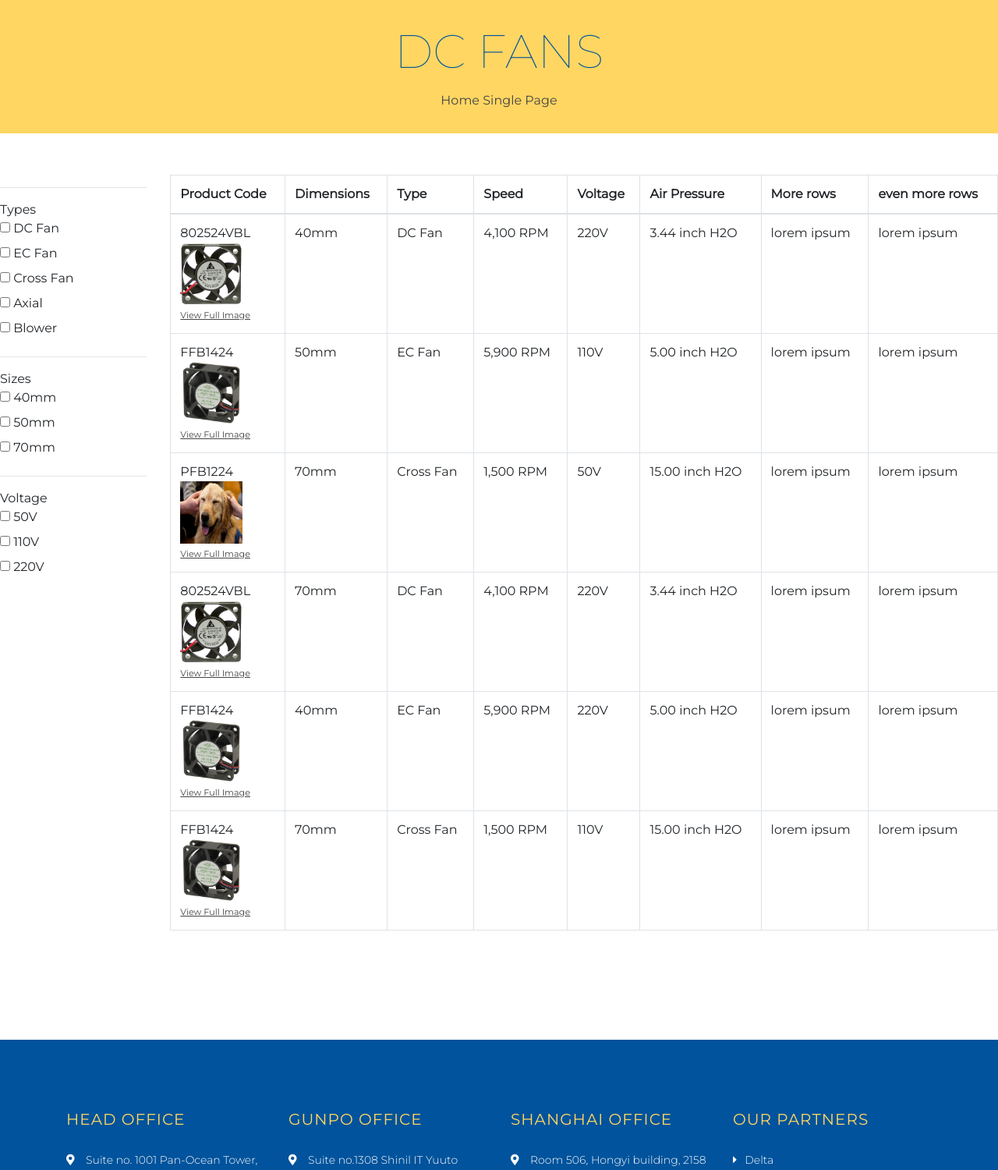
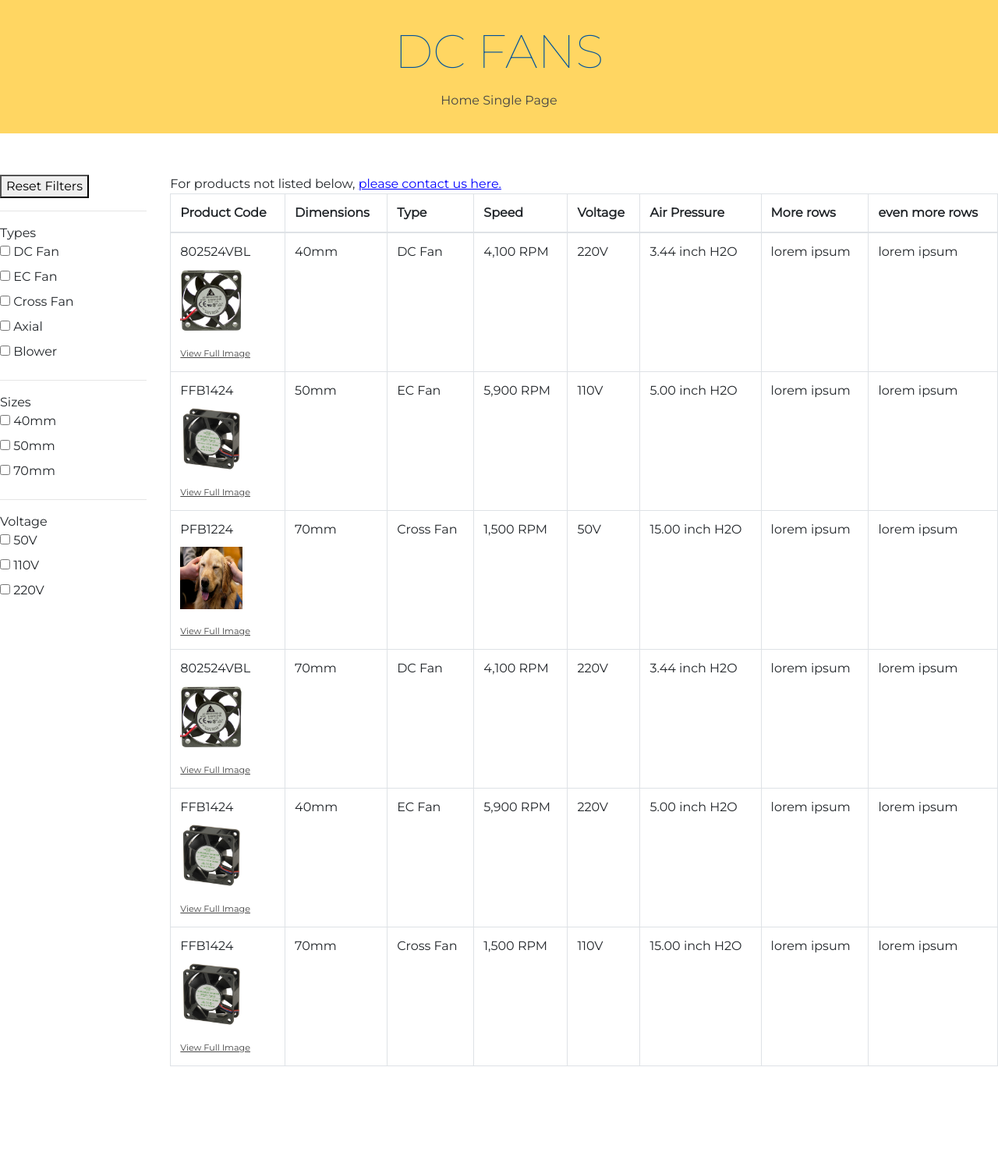
Before and after one commit to onanalee/BJS_website, a Flask app: page /dc_fans in a window 1280 px wide. Shown: the part 96-1596 px from the top of the page at 78% size. Run offline with Flask 2, Linux system fonts and the light colour scheme; some libraries are stand-ins or nearby versions.

Commit message:
table header sticky + reset button

```diff
--- a/static/checkbox.js
+++ b/static/checkbox.js
@@ -88,3 +88,7 @@ function setVisibility() {
         }
     });
 }
+
+function reset () {
+    location.reload();
+}
--- a/static/style.css
+++ b/static/style.css
@@ -1720,12 +1720,8 @@ a:hover, a:active, a:focus {
     padding: 45px 0 65px 0;
 }
 
-.single h1, .single h2, .single h3, .single h4, .single h5, .single h6 {
-    font-weight: 400;
-}
-
 .single img {
-    /* margin: 10px 0 15px 0; */
+    margin: 10px 0 15px 0;
 }
 
 .single .table, .single .list-group {
@@ -1980,7 +1976,11 @@ a:hover, a:active, a:focus {
 }
 
 /* TABLES START */
-
+th {
+    background:white;
+    position: sticky;
+    top:0;
+}
 .tableImage {
     width: 10vh;
     height: 10vh;
--- a/templates/contact_us.html
+++ b/templates/contact_us.html
@@ -104,7 +104,7 @@
                         <h2>Contact Us</h2>
                     </div>
                     <div class="col-12">
-                        <p>Staying connecting is our utmost priority.</p>
+                        <p>Staying connected is our utmost priority.</p>
                         <p>Please fill out the form and we will get back to you as soon as possible.</p>
                     </div>
                 </div>
--- a/templates/dc_fans.html
+++ b/templates/dc_fans.html
@@ -522,10 +522,10 @@
                     <p>DC Fans</p>
                     <h2>Dog Cat fans...</h2>
                 </div> -->
-
             <div class="row">
                 <div class="col-2" id="filter-input-wrapper">
                     <div>
+                        <button onclick="reset()">Reset Filters</button>
                         <hr>
                         <div>Types</div>
                         <div><input type="checkbox" id="DC" name="productType" value="DC">
@@ -574,9 +574,14 @@
                 <div class="col-10" id="wrapper">
                     <!-- <img class="img-fluid rounded" src="../static/img/single.jpg" alt="Image"> -->
 
+                    <div>
+                        For products not listed below, <a class="partnerLink" target="_blank" rel="noopener noreferrer"
+                            href="/contact_us">please contact us here.
+                        </a>
+                    </div>
                     <table class="table table-bordered">
                         <thead>
-                            <tr>
+                            <tr id="sticky">
                                 <th>Product Code</th>
                                 <th>Dimensions</th>
                                 <th>Type</th>
@@ -609,7 +614,7 @@
                                     <td>lorem ipsum</td>
                                 </tr>
                             </div>
-                            <div >
+                            <div>
                                 <tr class="productItem EC 110V 50mm">
                                     <td>FFB1424
                                         <div>
@@ -670,7 +675,7 @@
                                     <td>lorem ipsum</td>
                                 </tr>
                             </div>
-                            <div >
+                            <div>
                                 <tr class="productItem EC 220V 40mm">
                                     <td>FFB1424
                                         <div>
```
Also changed, not shown: static/checkbox.css (added).
